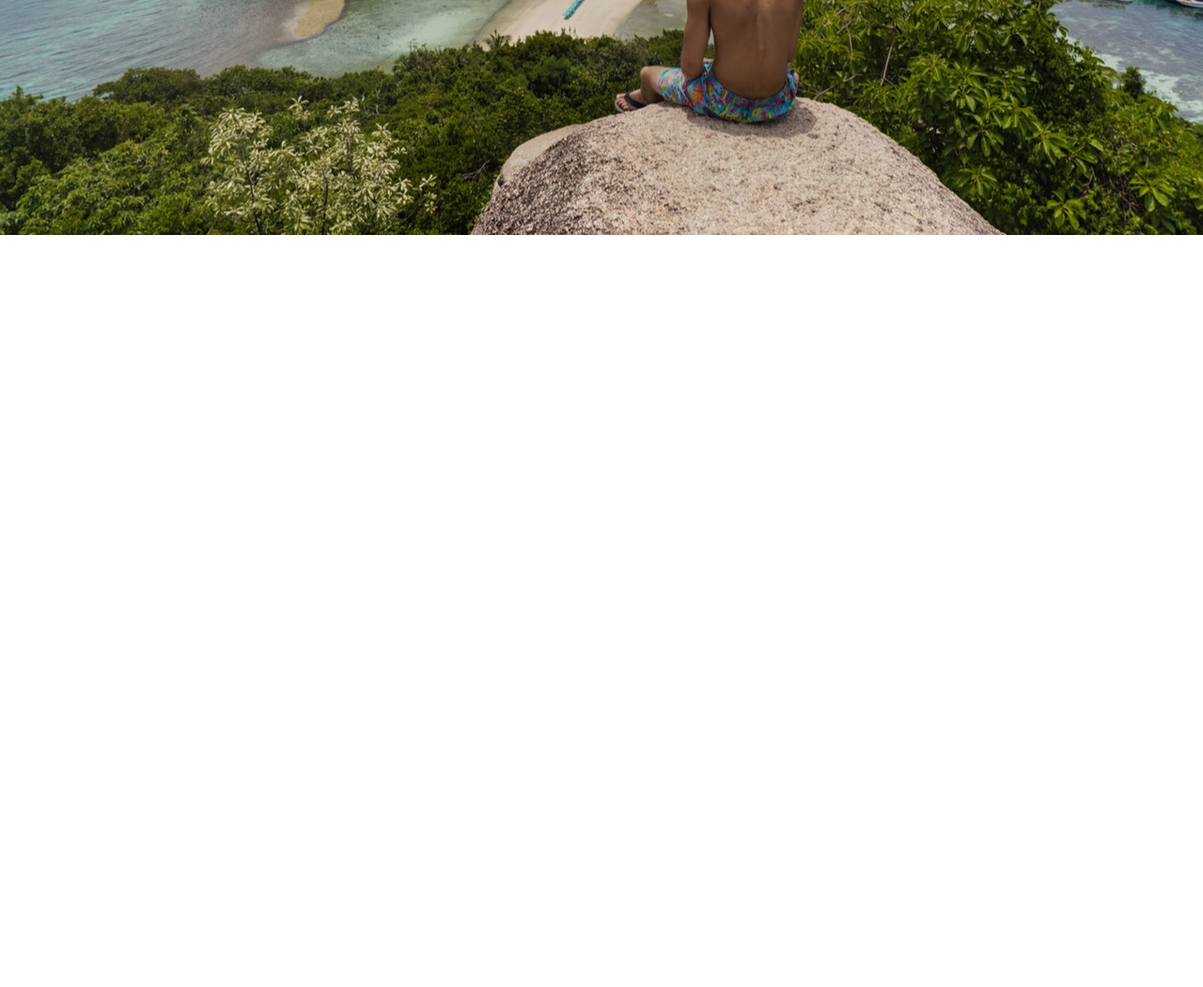
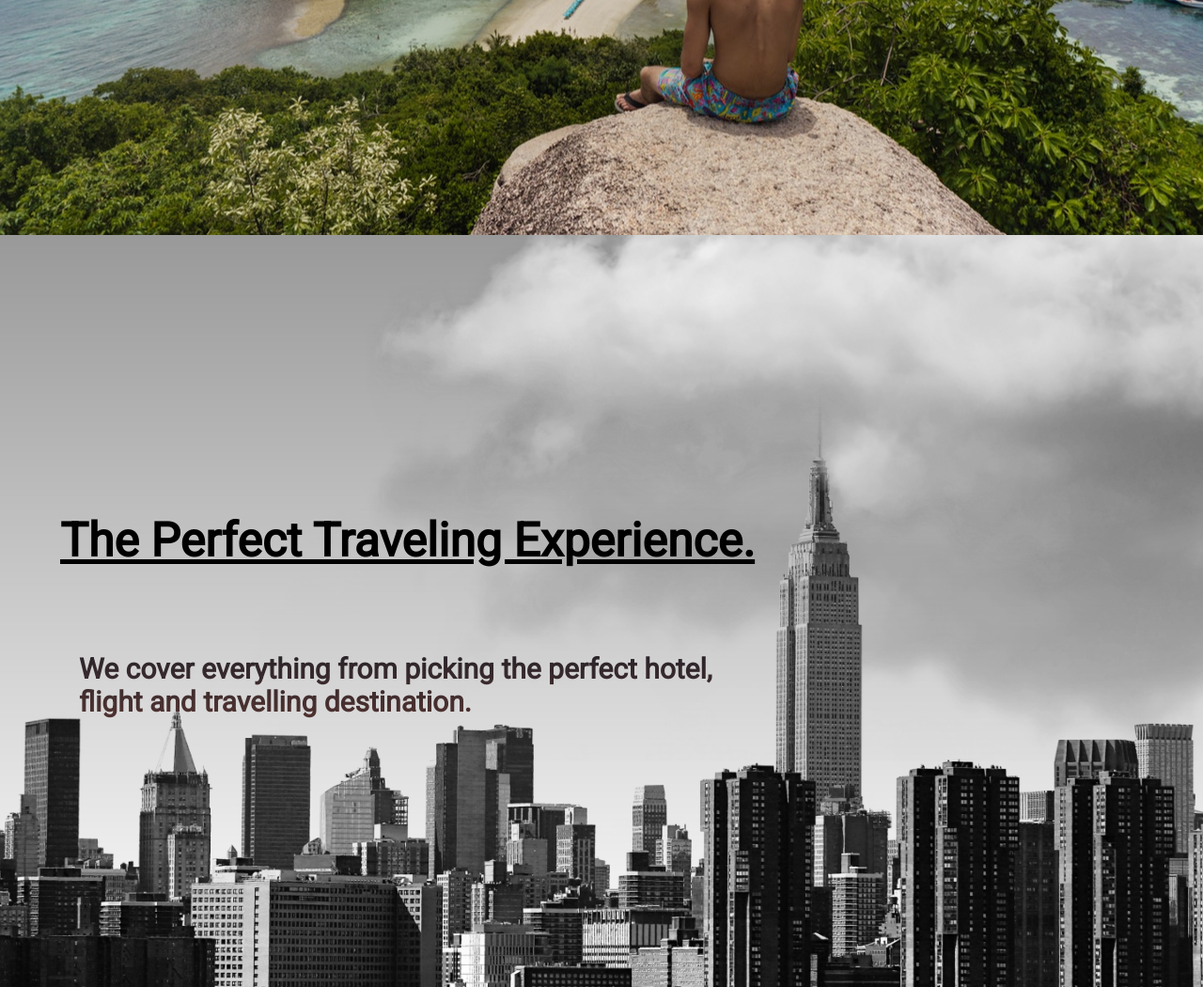
Before and after one commit to DanDucVira/travelAgencywebsite, a plain HTML site: page index.html in a window 1280 px wide. Shown: the part 540-1590 px from the top of the page at 94% size. Before the commit the page ends 800 px from the top, so only its background shows below. Drawn offline with Linux system fonts and the light colour scheme; a web font is replaced by a local one.

Commit message:
finished locations section of project

```diff
--- a/index.html
+++ b/index.html
@@ -31,6 +31,16 @@
 
     <button>Book Now</button>
 </section>
+<section class="locations">
+    <header class="locations-head">
+        <h2>The Perfect Traveling Experience.</h2>
+        <h3>We cover everything from picking the perfect hotel, <br>
+            flight and travelling destination.
+        </h3>
+        <img src="/img/cloud.png" alt="Picture of a cloud" class="moving-cloud-1 cloud">
+        <img src="/img/cloud.png" alt="Picture of a cloud" class="moving-cloud-2 cloud">
+    </header>
+</section>
 </body>
 
 </html>
--- a/main.css
+++ b/main.css
@@ -55,6 +55,12 @@ button {
     font-size: 1.8rem;
     text-transform: uppercase;
     cursor: pointer;
+    transition: background 1s ease-in-out;
+
+}
+
+button:hover {
+    background: #0f4c75;
 }
 
 /*Navigation section with headline*/
@@ -113,7 +119,67 @@ nav ul {
     text-align: center;
 }
 
-/*Media Queires*/
+/*locations Section Styles*/
+.locations {
+    min-height: 100vh;
+    background: linear-gradient(rgba(0, 0, 0, 0.4), transparent), url(/img/city1.png);
+    background-size: cover;
+    background-position: center;
+    display: flex;
+    align-items: center;
+    position: relative;
+    overflow: hidden;
+}
+
+.locations-head {
+    width: 90%;
+    margin: auto;
+}
+
+.locations-head h2 {
+    padding: 5rem 0;
+    text-decoration: underline;
+    text-decoration-thickness: 0.5rem;
+}
+
+.locations-head h3 {
+    padding: 4rem 2rem;
+    background: linear-gradient(#131c27, #663b34);
+    background-clip: text;
+    -webkit-text-fill-color: transparent;
+
+}
+
+.cloud {
+    position: absolute;
+    top: 0%;
+    right: 0%;
+
+}
+
+.moving-cloud-1 {
+    animation: cloudAnimation 3s infinite alternate ease-in-out;
+}
+
+.moving-cloud-2 {
+    top: 20%;
+    z-index: -1;
+    opacity: 0.5;
+    animation: cloudAnimation 3s infinite alternate ease-in-out;
+
+}
+
+@keyframes cloudAnimation {
+    from {
+        transform: translate(10%, -10%);
+    }
+
+    to {
+        transform: translate(0%, 0%);
+    }
+}
+
+/*Media Query*/
 @media screen and (max-width:932px) {
     html {
         font-size: 45%;
@@ -126,4 +192,15 @@ nav ul {
     #Logo {
         padding: 2rem;
     }
+
+    .cloud {
+        height: 50rem;
+        pointer-events: none;
+    }
+
+    .locations-head h3 {
+        background: rgba(15, 76, 117, 0.8);
+        -webkit-text-fill-color: white;
+
+    }
 }
```
Also changed, not shown: img/city1.png (added), img/cloud.png (added).
